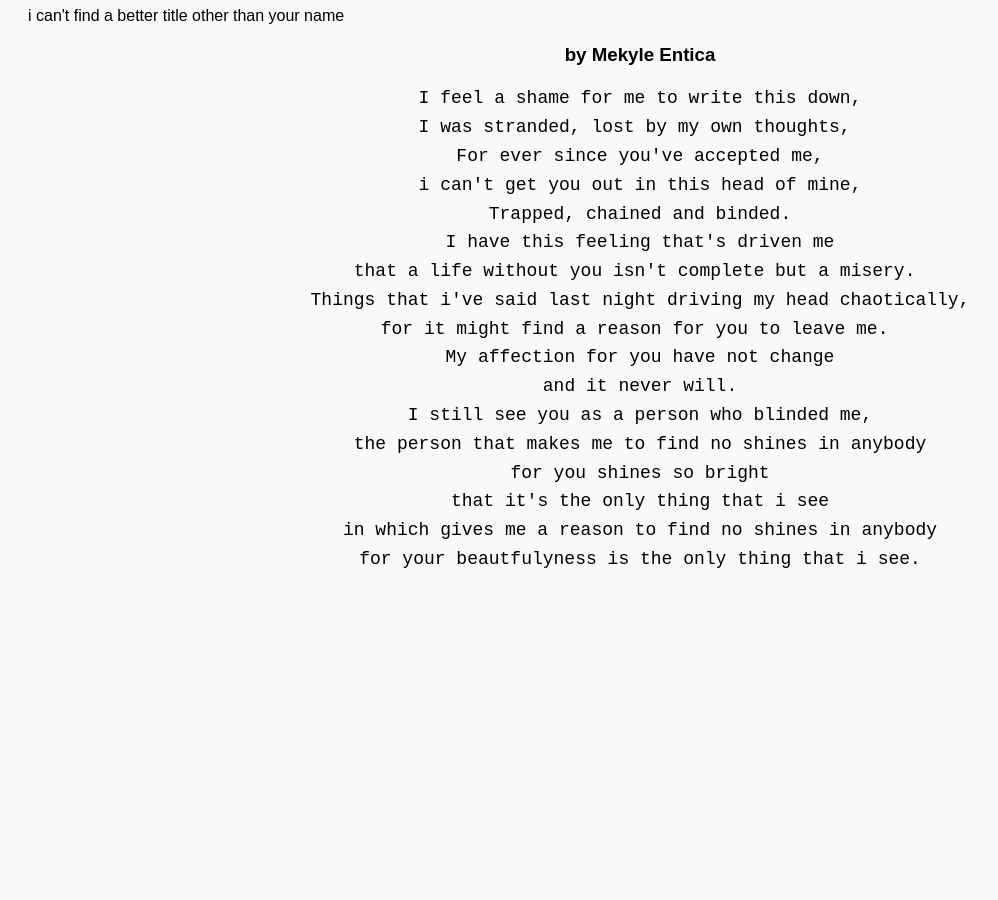
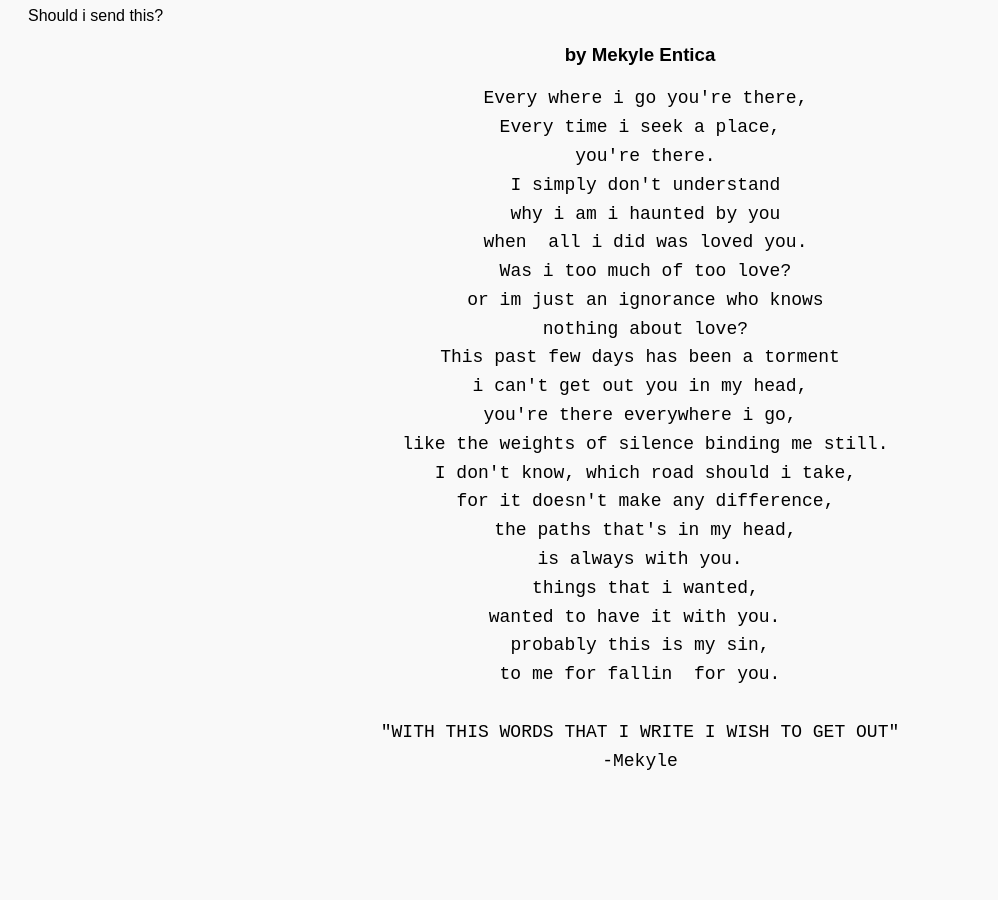
Before and after one commit to mekyleee/poem, a plain HTML site: page ambotsakabaw.html in a window 1280 px wide. Shown: the part 101-1001 px from the top of the page, without its empty margins (0-998 px from the left). Before the commit the page ends 800 px from the top, so only its background shows below. Drawn offline with Linux system fonts and the light colour scheme.

Commit message:
Add files via upload

```diff
--- a/ambotsakabaw.html
+++ b/ambotsakabaw.html
@@ -9,27 +9,37 @@
 <body style="font-family: Arial, sans-serif; background-color: #f9f9f9; padding: 20px;">
 
   <h1 style="text-align: center;">GEISHA</h1>
-    <h9 style="text-align: center;">i can't find a better title other than your name</h9>
+    <h9 style="text-align: center;">Should i send this?</h9>
   <h3 style="text-align: center;">by Mekyle Entica</h3>
 
   <pre style="font-size: 18px; line-height: 1.6; text-align: center; white-space: pre-wrap; ">
-I feel a shame for me to write this down,
-I was stranded, lost by my own thoughts,
-For ever since you've accepted me,
-i can't get you out in this head of mine,
-Trapped, chained and binded.
-I have this feeling that's driven me
-that a life without you isn't complete but a misery.
-Things that i've said last night driving my head chaotically,
-for it might find a reason for you to leave me.
-My affection for you have not change
-and it never will.
-I still see you as a person who blinded me,
-the person that makes me to find no shines in anybody
-for you shines so bright
-that it's the only thing that i see
-in which gives me a reason to find no shines in anybody
-for your beautfulyness is the only thing that i see.
+ Every where i go you're there,
+ Every time i seek a place,
+ you're there.
+ I simply don't understand
+ why i am i haunted by you
+ when  all i did was loved you.
+ Was i too much of too love?
+ or im just an ignorance who knows
+ nothing about love?
+This past few days has been a torment
+ i can't get out you in my head,
+ you're there everywhere i go,
+ like the weights of silence binding me still.
+ I don't know, which road should i take,
+ for it doesn't make any difference,
+ the paths that's in my head,
+ is always with you.
+ things that i wanted,
+wanted to have it with you.
+probably this is my sin,
+to me for fallin  for you.
+
+"WITH THIS WORDS THAT I WRITE I WISH TO GET OUT"
+-Mekyle
+
+
+
   </pre>
 
 
```
